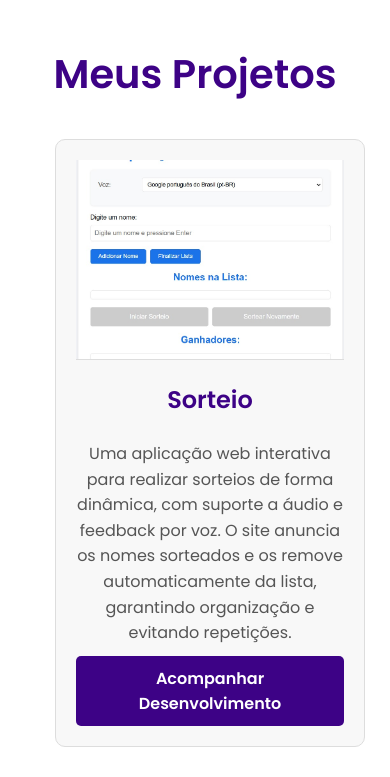
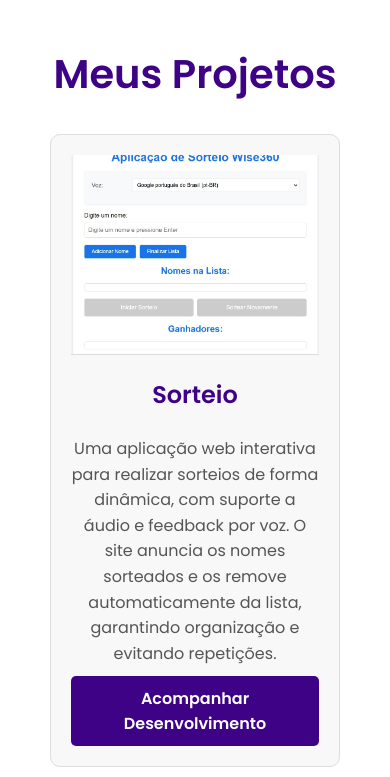
Before and after one commit to Laiscmariano/Portfolio, a plain HTML site: page index.html in a window 390 px wide. Shown: the part 1220-1997 px from the top of the page. Drawn offline with Linux system fonts and the light colour scheme.

Commit message:
Ajustando responsividade

```diff
--- a/style.css
+++ b/style.css
@@ -170,6 +170,7 @@ footer a:hover {
 
 @media (max-width: 480px) {
     .project {
-        width: 100%;
+        width: calc(100% - 20px); /* Considera margens */
+        margin: 10px auto; /* Centraliza e reduz margens */
     }
 }
```
Also changed, not shown: index.html (+1 -1 lines).
